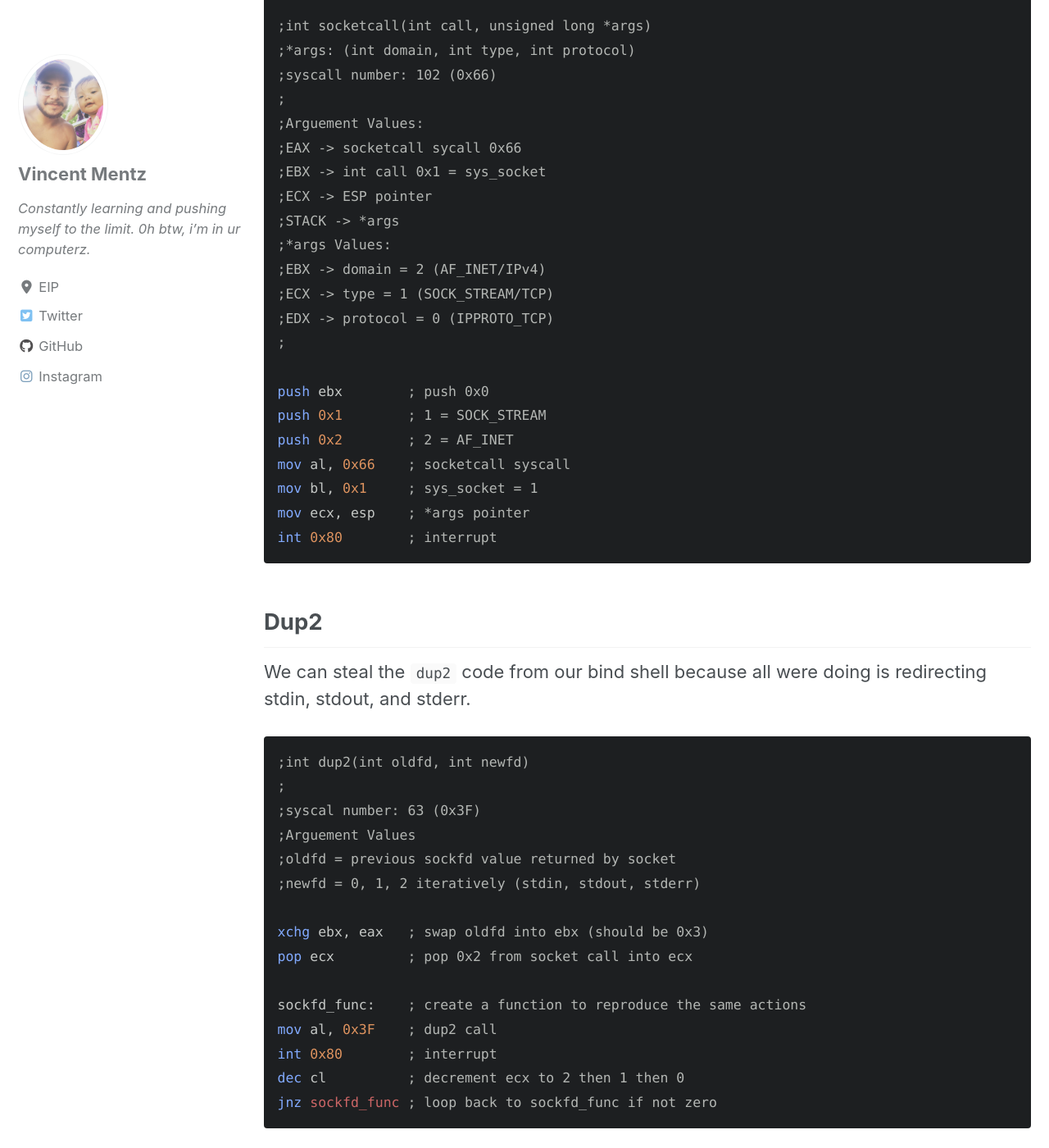
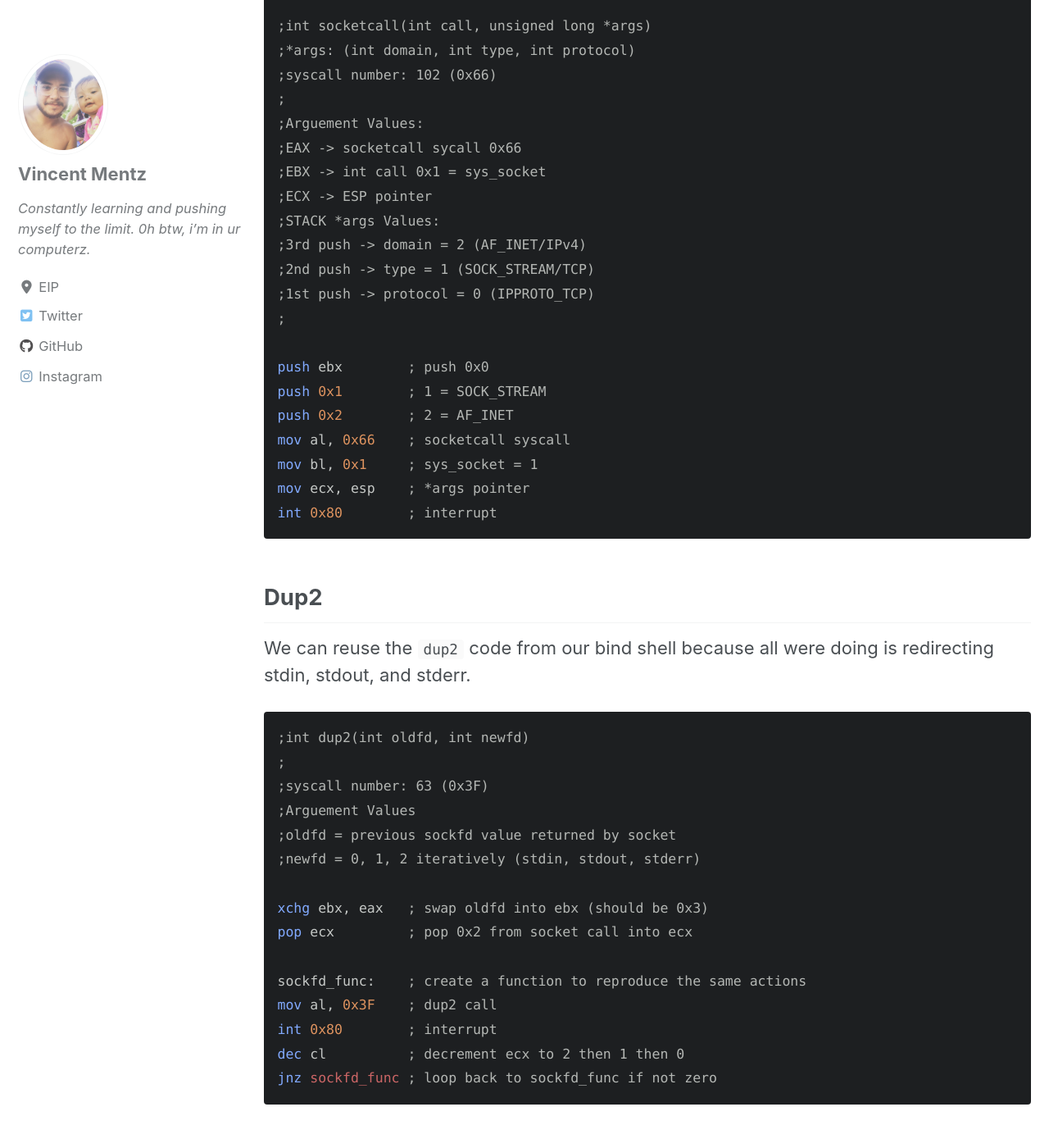
Before and after one commit to Minfanger101/sm00v.github.io, a Jekyll site: the page built from _posts/2019-10-25-assignment_2.md, in a window 1280 px wide and 1400 px high, scrolled down 4517 px. Shown: the whole window at 82% size. Built offline with Jekyll 4.4.1, drawn with Linux system fonts in a browser that asks for light colours; cached includes are drawn as plain includes; nearby versions of some CDN libraries; some of the changed text lies outside the part shown.

Commit message:
blog update

````diff
--- a/_posts/2019-10-25-assignment_2.md
+++ b/_posts/2019-10-25-assignment_2.md
@@ -123,11 +123,10 @@ mul cx		; ax = ax * cx (0)
 ;EAX -> socketcall sycall 0x66
 ;EBX -> int call 0x1 = sys_socket
 ;ECX -> ESP pointer
-;STACK -> *args
-;*args Values:
-;EBX -> domain = 2 (AF_INET/IPv4)
-;ECX -> type = 1 (SOCK_STREAM/TCP)
-;EDX -> protocol = 0 (IPPROTO_TCP)
+;STACK *args Values:
+;3rd push -> domain = 2 (AF_INET/IPv4)
+;2nd push -> type = 1 (SOCK_STREAM/TCP)
+;1st push -> protocol = 0 (IPPROTO_TCP)
 ;
 
 push ebx	; push 0x0
@@ -140,12 +139,12 @@ int 0x80	; interrupt
 ```
 
 ## Dup2
-We can steal the `dup2` code from our bind shell because all were doing is redirecting stdin, stdout, and stderr.
+We can reuse the `dup2` code from our bind shell because all were doing is redirecting stdin, stdout, and stderr.
 
 ```nasm
 ;int dup2(int oldfd, int newfd)
 ;
-;syscal number: 63 (0x3F)
+;syscall number: 63 (0x3F)
 ;Arguement Values
 ;oldfd = previous sockfd value returned by socket
 ;newfd = 0, 1, 2 iteratively (stdin, stdout, stderr)
@@ -162,6 +161,23 @@ jnz sockfd_func ; loop back to sockfd_func if not zero
 
 ## Connect
 
+```nasm
+;int connect(int sockfd, const struct sockaddr *addr, socklen_t addrlen)
+;
+;syscall number: 102 (0x66)
+;Arguement Values
+;EAX -> 0x66 socketcall
+;EBX -> ESP pointer *args
+;ECX -> Addrlen
+;STACK *args Values:
+;3rd push ->
+;
+
+mov al 0x66	; socketcall wrapper
+mov ebx, esp	; move *args to ebp
+mov ecx,  	;
+
+```
 
 _This blog post has been created for completing the requirements of the SecurityTube Linux Assembly Expert certification:_
 
````
